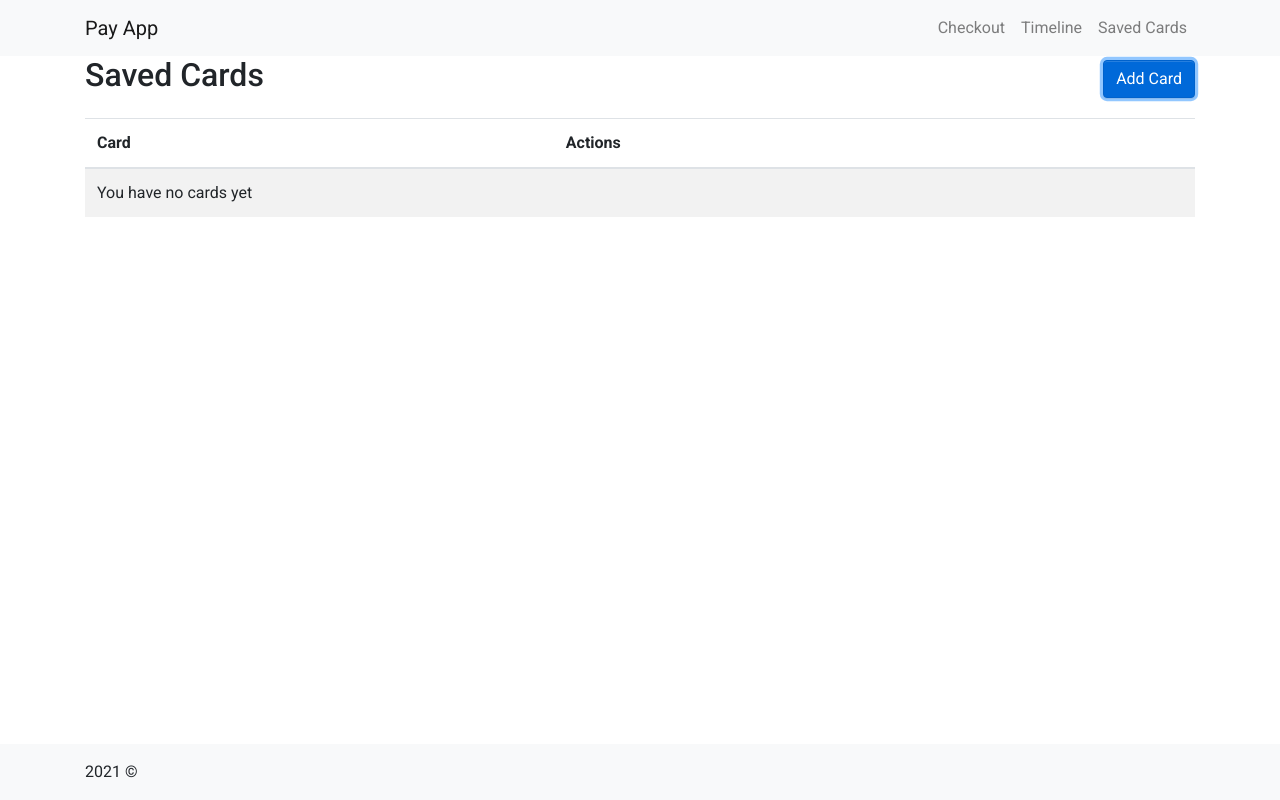
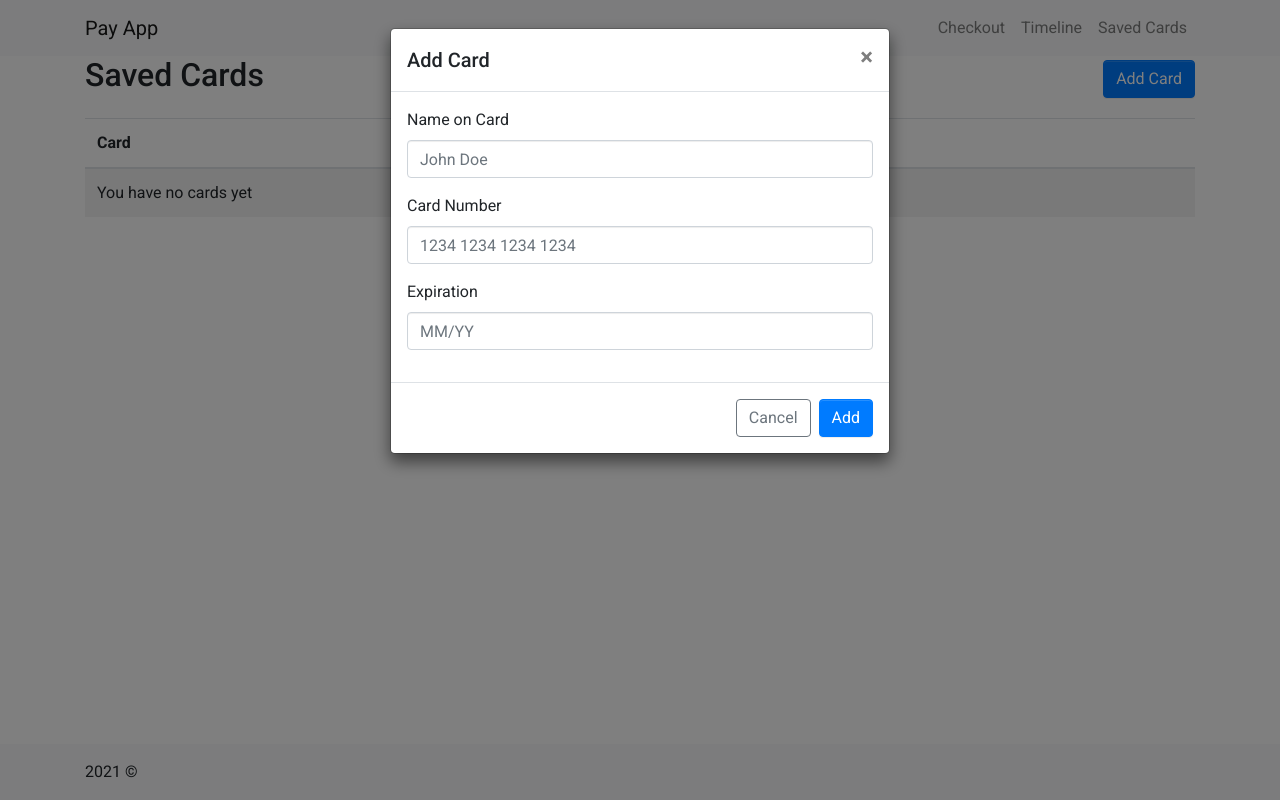
Before and after one commit to z1m1n/pay-app, a React (Create React App) app: page /cards in a window 1280 px wide. Both pictures are taken after a click on the button "Add Card". Built offline with nearby package versions, Linux system fonts and the light colour scheme.

Commit message:
Add/Edit card functionality

```diff
--- /dev/null
+++ b/src/components/cards/CardModal.schema.ts
@@ -0,0 +1,8 @@
+import { ValidationMessage } from 'consts';
+import * as yup from 'yup';
+
+export default yup.object({
+  name: yup.string().required(ValidationMessage.FIELD_REQUIRED),
+  number: yup.string().required(ValidationMessage.FIELD_REQUIRED),
+  expiration: yup.string().required(ValidationMessage.FIELD_REQUIRED),
+});
--- /dev/null
+++ b/src/components/cards/CardModal.tsx
@@ -0,0 +1,152 @@
+import FormError from 'components/form/Error';
+import { Field, Form, Formik } from 'formik';
+import { FC, useEffect, useState } from 'react';
+import { useSelector, useDispatch } from 'react-redux';
+import { Modal, ModalBody, ModalFooter, ModalHeader, Button } from 'reactstrap';
+import { addCard, editCard } from 'store/actions/cards';
+import { Card } from 'store/actions/cards/types';
+import { RootState } from 'store/types';
+import { fieldInvalidClass, uniqueId } from 'utils';
+import schema from './CardModal.schema';
+
+interface CardModalProps {
+  title: string;
+  isOpen: boolean;
+  toggle(): void;
+  editId?: string;
+};
+
+interface CardForm {
+  name: string;
+  number: string;
+  expiration: string;
+};
+
+const FORM_EMPTY_VALUES = {
+  name: '',
+  number: '',
+  expiration: '',
+};
+
+const CardModal: FC<CardModalProps> = (props: CardModalProps) => {
+  const { title, isOpen, editId, toggle } = props;
+
+  const dispatch = useDispatch();
+  const cards: Card[] = useSelector<RootState, Card[]>(state => state.cards);
+  const [selectedCard, setSelectedCard] = useState<Card>();
+  const [formInitialValues, setFormInitialValues] = useState<CardForm>(FORM_EMPTY_VALUES);
+
+  const onSubmit = (values: CardForm) => {
+    if (editId) {
+      dispatch(editCard({
+        id: editId,
+        ...values
+      }));
+
+      toggle();
+      return;
+    }
+
+    dispatch(addCard({
+      id: uniqueId(),
+      ...values
+    }));
+
+    toggle();
+  };
+
+  useEffect(() => {
+    if (!editId) return;
+
+    const card: Card | undefined = cards.find((card: Card) => card.id === editId);
+
+    if (card) {
+      setSelectedCard(card);
+      setFormInitialValues(card);
+    }
+  }, [editId, cards]);
+
+  return (
+    <Modal
+      isOpen={isOpen}
+      toggle={toggle}
+    >
+      <Formik<CardForm>
+        validationSchema={schema}
+        enableReinitialize={true}
+        initialValues={formInitialValues}
+        onSubmit={onSubmit}
+      >
+        {({
+          values,
+          touched,
+          errors
+        }) => (
+          <Form>
+          <ModalHeader toggle={toggle}>
+            { title }
+          </ModalHeader>
+          <ModalBody>
+            <div className="form-group">
+              <label htmlFor="name">
+                Name on Card
+              </label>
+              <Field
+                name="name"
+                id="name"
+                autoComplete="cc-name"
+                className={`form-control ${fieldInvalidClass<CardForm>(touched, errors, 'name')}`.trim()}
+                placeholder="John Doe"
+                value={values.name}
+              />
+              <FormError name="name" />
+            </div>
+            <div className="form-group">
+              <label htmlFor="number">
+                Card Number
+              </label>
+              <Field
+                name="number"
+                id="number"
+                autoComplete="cc-number"
+                className={`form-control ${fieldInvalidClass<CardForm>(touched, errors, 'number')}`.trim()}
+                placeholder="1234 1234 1234 1234"
+              />
+              <FormError name="number" />
+            </div>
+            <div className="form-group">
+              <label htmlFor="expiration">
+                Expiration
+              </label>
+              <Field
+                name="expiration"
+                id="expiration"
+                autoComplete="cc-exp"
+                className={`form-control ${fieldInvalidClass<CardForm>(touched, errors, 'expiration')}`.trim()}
+                placeholder="MM/YY"
+              />
+              <FormError name="expiration" />
+            </div>
+          </ModalBody>
+          <ModalFooter>
+            <Button
+              color="outline-secondary"
+              onClick={toggle}
+            >
+              Cancel
+            </Button>
+            <Button
+              type="submit"
+              color="primary"
+            >
+              {editId ? 'Save' : 'Add'}
+            </Button>
+          </ModalFooter>
+          </Form>
+        )}
+      </Formik>
+    </Modal>
+  );
+};
+
+export default CardModal;
--- /dev/null
+++ b/src/components/cards/DeleteModal.tsx
@@ -0,0 +1,51 @@
+import { FC } from 'react';
+import { Button, Modal, ModalBody, ModalFooter, ModalHeader } from 'reactstrap';
+import { useDispatch } from 'react-redux';
+import { deleteCard } from 'store/actions/cards';
+
+interface DeleteCardModalProps {
+  isOpen: boolean;
+  toggle(): void;
+  deleteId?: string;
+};
+
+const DeleteCardModal: FC<DeleteCardModalProps> = ({ isOpen, toggle, deleteId }) => {
+  const dispatch = useDispatch();
+
+  const onDelete = () => {
+    if (!deleteId) return;
+
+    dispatch(deleteCard(deleteId));
+    toggle();
+  };
+
+  return (
+    <Modal
+      isOpen={isOpen}
+      toggle={toggle}
+    >
+      <ModalHeader toggle={toggle}>
+        Confirm delete
+      </ModalHeader>
+      <ModalBody>
+        Are you sure you want to delete this card?
+      </ModalBody>
+      <ModalFooter>
+        <Button
+          color="outline-secondary"
+          onClick={toggle}
+        >
+          Cancel
+        </Button>
+        <Button
+          color="danger"
+          onClick={onDelete}
+        >
+          Delete
+        </Button>
+      </ModalFooter>
+    </Modal>
+  );
+};
+
+export default DeleteCardModal;
--- a/src/pages/Cards.tsx
+++ b/src/pages/Cards.tsx
@@ -1,4 +1,6 @@
-import { FC } from 'react';
+import CardModal from 'components/cards/CardModal';
+import DeleteCardModal from 'components/cards/DeleteModal';
+import { FC, useState } from 'react';
 import { useSelector } from 'react-redux';
 import { Button, Table } from 'reactstrap';
 import { Card } from 'store/actions/cards/types';
@@ -6,13 +8,19 @@ import { RootState } from 'store/types';
 
 const CardsPage: FC = () => {
   const cards: Card[] = useSelector<RootState, Card[]>(state => state.cards);
+  const [addCardOpen, setAddCardOpen] = useState<boolean>(false);
+  const [deleteId, setDeleteId] = useState<string>();
+  const [editId, setEditId] = useState<string>();
 
   return (
     <div className="page page-cards">
       <div className="page-header">
         <h1>Saved Cards</h1>
         <div className="page-header-actions">
-          <Button color="primary">
+          <Button
+            color="primary"
+            onClick={() => setAddCardOpen(true)}
+          >
             Add Card
           </Button>
         </div>
@@ -43,10 +51,16 @@ const CardsPage: FC = () => {
                   {card.number}
                 </td>
                 <td>
-                  <Button color="outline-primary">
+                  <Button
+                    color="outline-primary"
+                    onClick={() => setEditId(card.id)}
+                  >
                     Edit
                   </Button>
-                  <Button color="outline-danger">
+                  <Button
+                    color="outline-danger"
+                    onClick={() => setDeleteId(card.id)}
+                  >
                     Delete
                   </Button>
                 </td>
@@ -54,6 +68,22 @@ const CardsPage: FC = () => {
             ))}
           </tbody>
         </Table>
+        <DeleteCardModal
+          isOpen={!!deleteId}
+          toggle={() => setDeleteId(undefined)}
+          deleteId={deleteId}
+        />
+        <CardModal
+          title="Add Card"
+          isOpen={addCardOpen}
+          toggle={() => setAddCardOpen(false)}
+        />
+        <CardModal
+          title="Edit Card"
+          isOpen={!!editId}
+          toggle={() => setEditId(undefined)}
+          editId={editId}
+        />
       </div>
     </div>
   )
--- a/src/store/actions/cards/index.ts
+++ b/src/store/actions/cards/index.ts
@@ -14,9 +14,9 @@ export const editCard = (card: Card) => {
   };
 };
 
-export const deleteCard = (card: Card) => {
+export const deleteCard = (id: string) => {
   return {
     type: DELETE_CARD,
-    payload: card
+    payload: id
   };
 };
--- a/src/store/actions/cards/types.ts
+++ b/src/store/actions/cards/types.ts
@@ -17,11 +17,11 @@ interface AddCardAction {
 interface EditCardAction {
   type: typeof EDIT_CARD,
   payload: Card;
-}
+};
 
 interface DeleteCardAction {
   type: typeof DELETE_CARD,
-  payload: Card;
-}
+  payload: string;
+};
 
 export type CardActionTypes = AddCardAction | EditCardAction | DeleteCardAction;
--- a/src/store/reducers/cards/index.ts
+++ b/src/store/reducers/cards/index.ts
@@ -2,16 +2,20 @@ import { ADD_CARD, Card, CardActionTypes, DELETE_CARD, EDIT_CARD } from "store/a
 
 const initialState: Card[] = [];
 
-const cardsReducer = (cards = initialState, action: CardActionTypes) => {
+const cardsReducer = (cards = initialState, action: CardActionTypes): Card[] => {
   const { type, payload } = action;
 
   switch (type) {
     case ADD_CARD:
-      return [...cards, payload];
+      return [...cards, payload as Card];
     case EDIT_CARD:
-      return cards.map((card: Card) => card.id === payload.id ? { ...card, ...payload } : card);
+      const payloadCard: Card = payload as Card;
+
+      return cards.map((card: Card) => card.id === payloadCard.id ? { ...card, ...payloadCard } : card);
     case DELETE_CARD:
-      return cards.filter(({ id }) => id !== payload.id);
+      const payloadId: string = payload as unknown as string;
+
+      return cards.filter((card: Card) => card.id !== payloadId);
     default:
       return cards;
   };
--- a/src/store/reducers/payments/index.ts
+++ b/src/store/reducers/payments/index.ts
@@ -2,7 +2,7 @@ import { PaymentsActionTypes, MAKE_PAYMENT, Payment } from "store/actions/paymen
 
 const initialState: Payment[] = [];
 
-const paymentsReducer = (payments = initialState, action: PaymentsActionTypes) => {
+const paymentsReducer = (payments = initialState, action: PaymentsActionTypes): Payment[] => {
   const { type, payload } = action;
 
   switch (type) {
```
